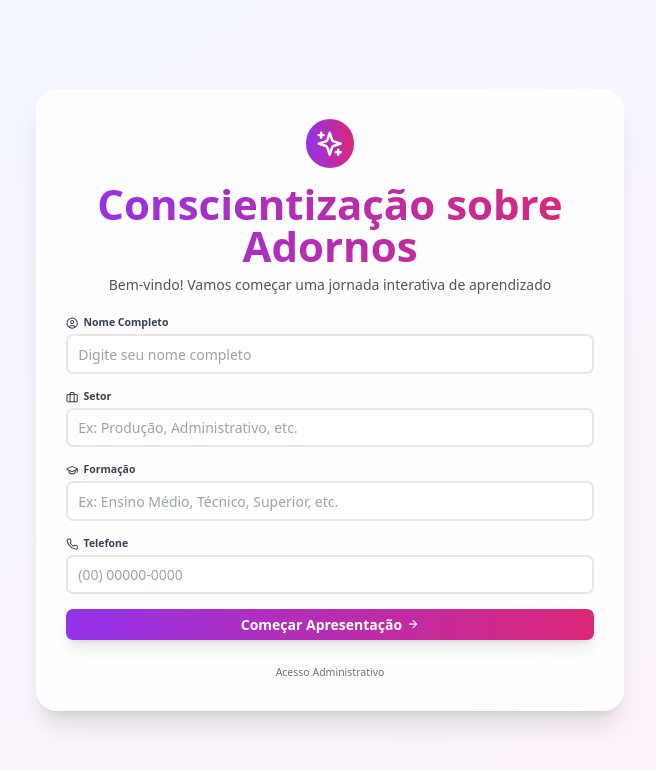
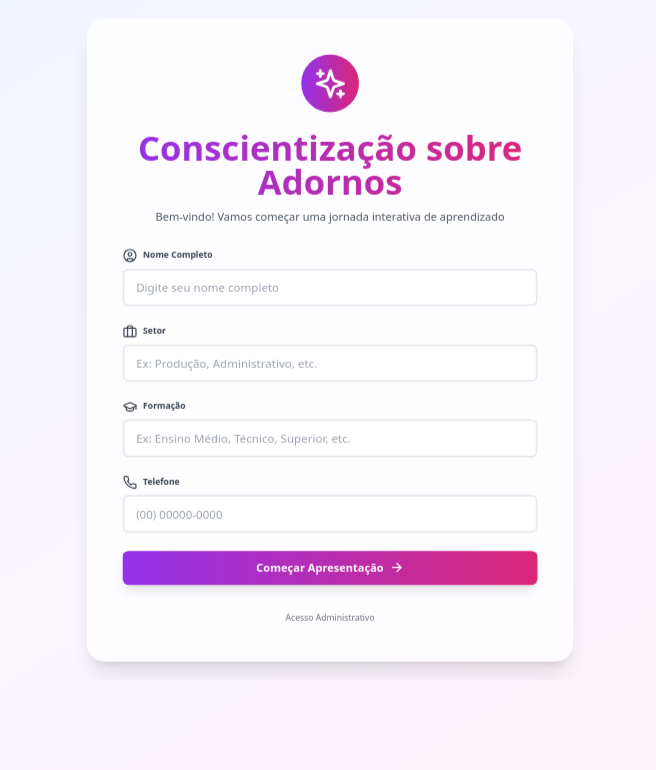
Before and after one commit to vitor369789/sistema-conscientizacao-adornos, a React (Vite) app in the folder client/: page / in a window 1280 px wide. Shown: the top 770 px of the page, without its empty margins (310-966 px from the left). Built offline with nearby package versions, Linux system fonts and the light colour scheme.

Commit message:
ajuste css para adptação

```diff
--- a/client/src/index.css
+++ b/client/src/index.css
@@ -5,7 +5,7 @@
 @layer base {
   html {
     overflow-x: hidden;
-    font-size: 14px; /* Reduz base de 16px para 14px (~12.5% redução) */
+    font-size: 85%; /* Reduz 15% do tamanho base */
   }
 
   body {
@@ -16,12 +16,18 @@
 
   #root {
     overflow-x: hidden;
+    transform: scale(0.85); /* Reduz 15% do tamanho geral */
+    transform-origin: top center;
+    width: 117.65%; /* Compensa a redução (100/0.85) */
+    margin-left: -8.825%; /* Centraliza (17.65/2) */
   }
 
-  /* Redução adicional para mobile */
   @media (max-width: 768px) {
-    html {
-      font-size: 12px; /* Reduz ainda mais no mobile (~25% redução) */
+    #root {
+      transform: scale(0.85);
+      transform-origin: top center;
+      width: 117.65%;
+      margin-left: -8.825%;
     }
   }
 }
@@ -32,11 +38,11 @@
   }
 
   .btn-primary {
-    @apply bg-gradient-to-r from-purple-600 to-pink-600 text-white font-semibold py-2 px-4 rounded-lg shadow-lg hover:shadow-xl transform hover:scale-105 transition-all duration-200;
+    @apply bg-gradient-to-r from-purple-600 to-pink-600 text-white font-semibold py-3 px-6 rounded-lg shadow-lg hover:shadow-xl transform hover:scale-105 transition-all duration-200;
   }
 
   .btn-secondary {
-    @apply bg-white text-purple-600 font-semibold py-2 px-4 rounded-lg shadow-lg hover:shadow-xl border-2 border-purple-600 transform hover:scale-105 transition-all duration-200;
+    @apply bg-white text-purple-600 font-semibold py-3 px-6 rounded-lg shadow-lg hover:shadow-xl border-2 border-purple-600 transform hover:scale-105 transition-all duration-200;
   }
 
   /* Responsive utilities - apenas altura */
--- a/client/tailwind.config.js
+++ b/client/tailwind.config.js
@@ -6,21 +6,6 @@ export default {
   ],
   theme: {
     extend: {
-      spacing: {
-        '0': '0',
-        '1': '0.175rem',
-        '2': '0.35rem',
-        '3': '0.525rem',
-        '4': '0.7rem',
-        '5': '0.875rem',
-        '6': '1.05rem',
-        '8': '1.4rem',
-        '10': '1.75rem',
-        '12': '2.1rem',
-        '16': '2.8rem',
-        '20': '3.5rem',
-        '24': '4.2rem',
-      },
       colors: {
         primary: {
           50: '#f0f9ff',
@@ -36,14 +21,14 @@ export default {
         },
       },
       fontSize: {
-        'xs': ['0.625rem', { lineHeight: '0.875rem' }],
-        'sm': ['0.75rem', { lineHeight: '1rem' }],
-        'base': ['0.875rem', { lineHeight: '1.25rem' }],
-        'lg': ['1rem', { lineHeight: '1.5rem' }],
-        'xl': ['1.125rem', { lineHeight: '1.5rem' }],
-        '2xl': ['1.25rem', { lineHeight: '1.75rem' }],
-        '3xl': ['1.5rem', { lineHeight: '2rem' }],
-        '4xl': ['1.75rem', { lineHeight: '2.25rem' }],
+        'xs': ['0.6375rem', { lineHeight: '0.85rem' }],
+        'sm': ['0.74375rem', { lineHeight: '1.0625rem' }],
+        'base': ['0.85rem', { lineHeight: '1.275rem' }],
+        'lg': ['0.95625rem', { lineHeight: '1.4875rem' }],
+        'xl': ['1.0625rem', { lineHeight: '1.4875rem' }],
+        '2xl': ['1.275rem', { lineHeight: '1.7rem' }],
+        '3xl': ['1.59375rem', { lineHeight: '1.9125rem' }],
+        '4xl': ['1.9125rem', { lineHeight: '2.125rem' }],
       },
       animation: {
         'fade-in': 'fadeIn 0.5s ease-in',
```
